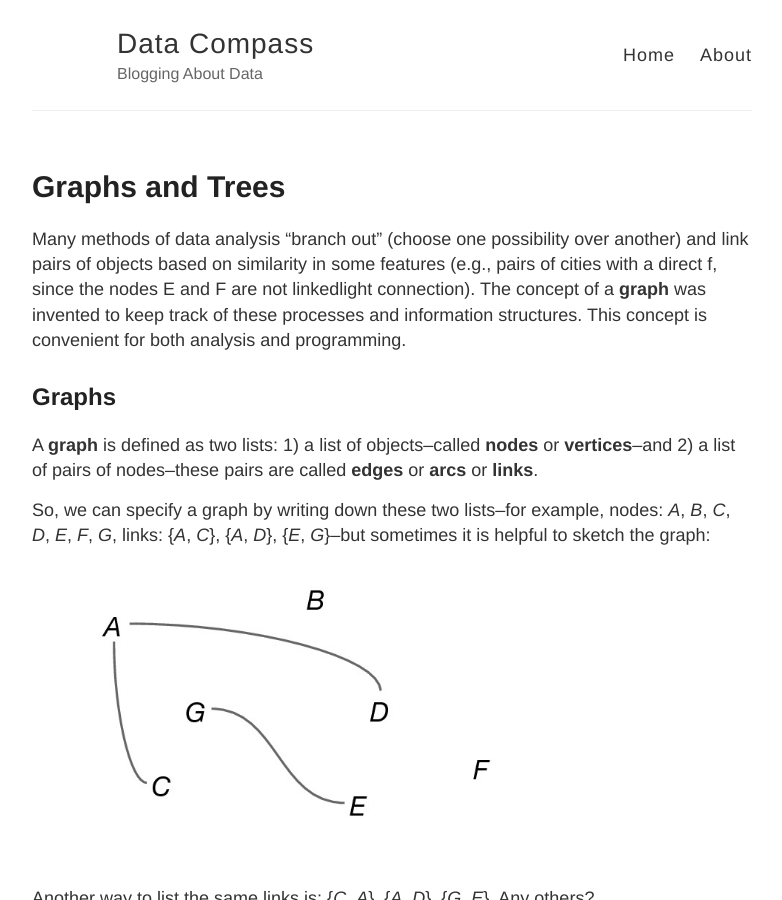
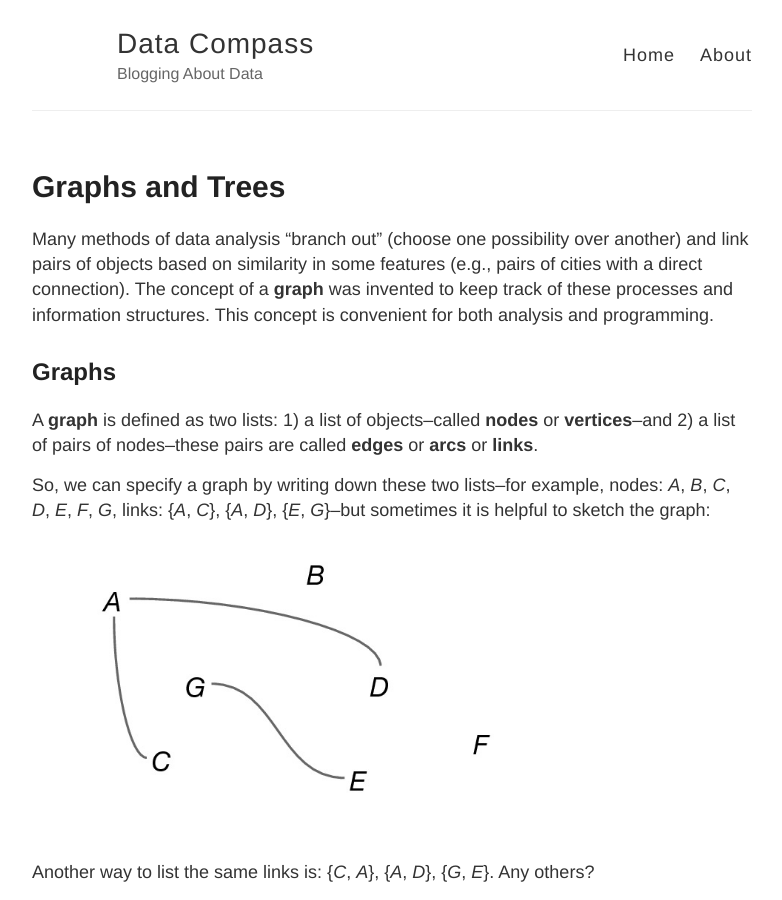
Before and after one commit to datacompass/datacompass.github.io, a Jekyll site: the page built from _posts/2017-8-5-graphs-and-trees.md, in a window 1280 px wide and 900 px high. Shown: the whole window, without its empty margins (248-1030 px from the left). Built offline with Jekyll 4.4.1, drawn with Linux system fonts in a browser that asks for light colours.

Commit message:
Update 2017-8-5-graphs-and-trees.md

```diff
--- a/_posts/2017-8-5-graphs-and-trees.md
+++ b/_posts/2017-8-5-graphs-and-trees.md
@@ -4,7 +4,7 @@ use_math: true
 title: Graphs and Trees
 ---
 
-Many methods of data analysis "branch out" (choose one possibility over another) and link pairs of objects based on similarity in some features (e.g., pairs of cities with a direct f, since the nodes E and F are not linkedlight connection).  The concept of a **graph** was invented to keep track of these processes and information structures.  This concept is convenient for both analysis and programming.
+Many methods of data analysis "branch out" (choose one possibility over another) and link pairs of objects based on similarity in some features (e.g., pairs of cities with a direct connection).  The concept of a **graph** was invented to keep track of these processes and information structures.  This concept is convenient for both analysis and programming.
 
 ##  Graphs
 
```
